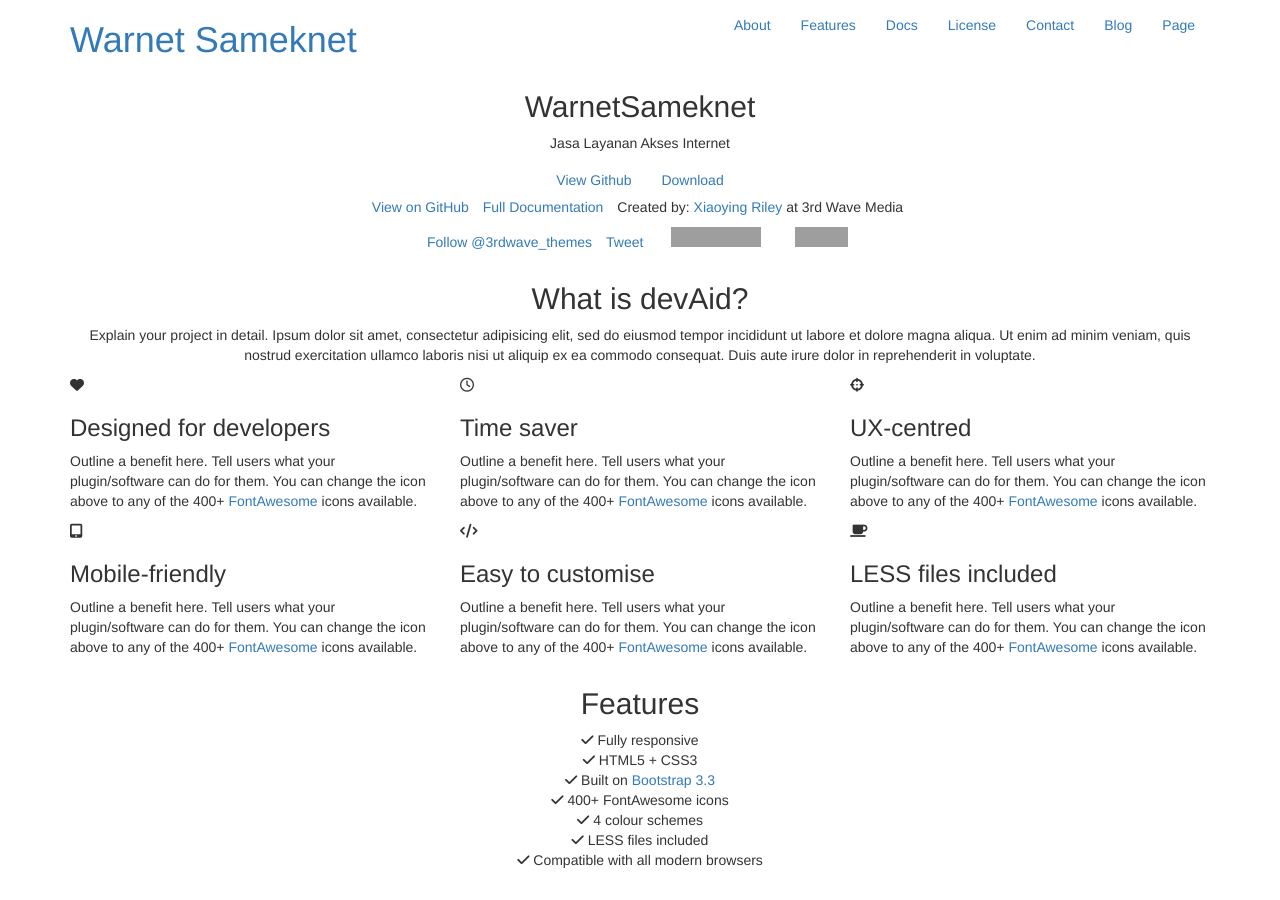
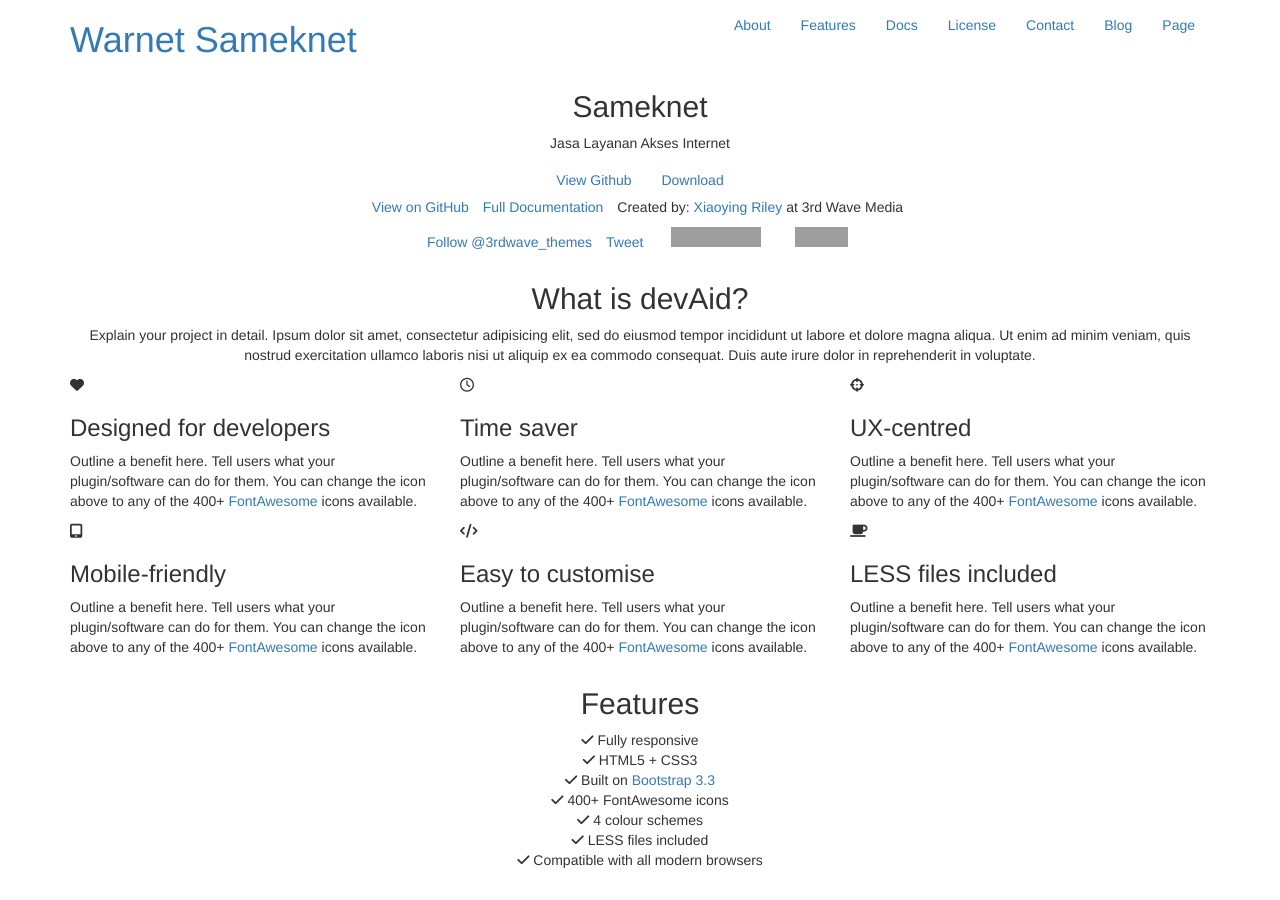
Before and after one commit to bairahmat/jekyll-web, a Jekyll site: the page built from index.html, in a window 1280 px wide and 900 px high. Built offline with Jekyll 4.4.1, drawn with Linux system fonts in a browser that asks for light colours; nearby versions of some CDN libraries; library files that are not in the unit come from our copies; comment, search, counter and statistics services are not loaded; grey boxes are pictures that could not be loaded.

Commit message:
Update promo.html

```diff
--- a/_includes/promo.html
+++ b/_includes/promo.html
@@ -1,7 +1,7 @@
     <!-- ******PROMO****** -->
     <section id="promo" class="promo section offset-header">
         <div class="container text-center">
-            <h2 class="title">Warnet<span class="highlight">Sameknet</span></h2>
+            <h2 class="title"><span class="highlight">Sameknet</span></h2>
             <p class="intro">Jasa Layanan Akses Internet</p>
             <div class="btns">
                 <a class="btn btn-cta-secondary" href="http://github.com/bairahmat/" target="_blank">View Github</a>
```
